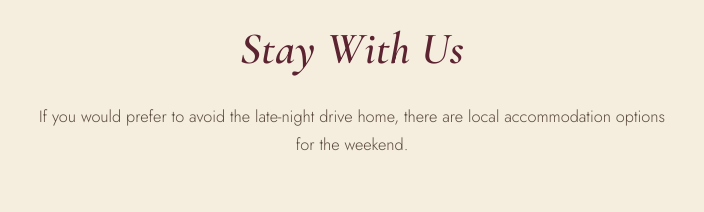
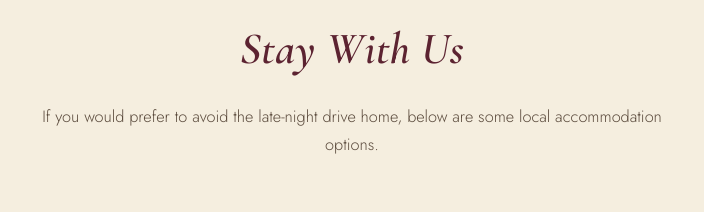
Before and after one commit to mikandtrent/wedding, a plain HTML site: page index.html in a window 1280 px wide. Shown: the part 2882-3094 px from the top of the page, 288-992 px from the left. Drawn offline with nearby package versions, Linux system fonts and the light colour scheme.

Commit message:
Update index.html

```diff
--- a/index.html
+++ b/index.html
@@ -119,7 +119,7 @@
     <div class="section-head">
         <span class="eyebrow">Accommodation</span>
         <h2>Stay With Us</h2>
-        <p>If you would prefer to avoid the late-night drive home, there are local accommodation options for the weekend.</p>
+        <p>If you would prefer to avoid the late-night drive home, below are some local accommodation options.</p>
     </div>
 
     <div class="stay-grid">
```
